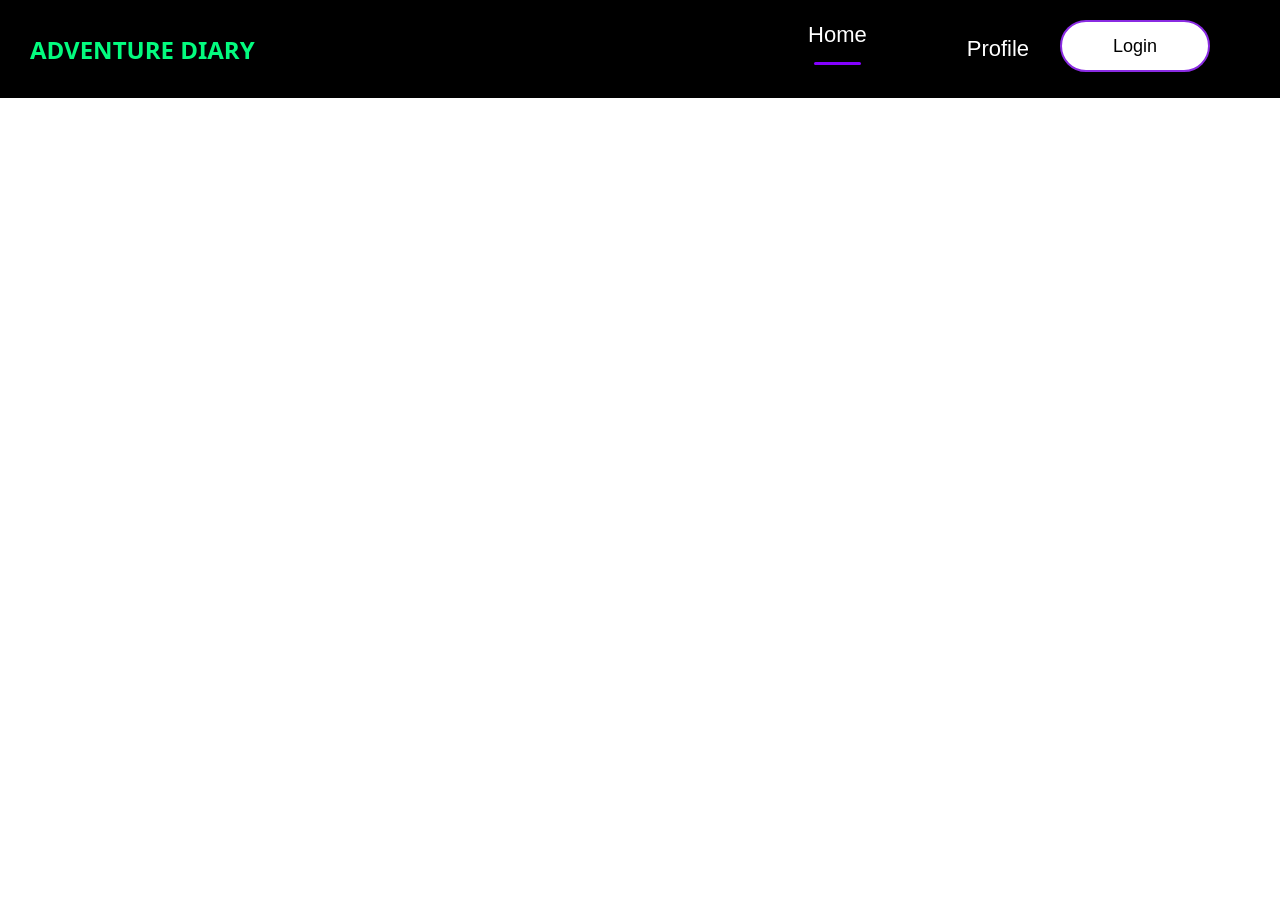
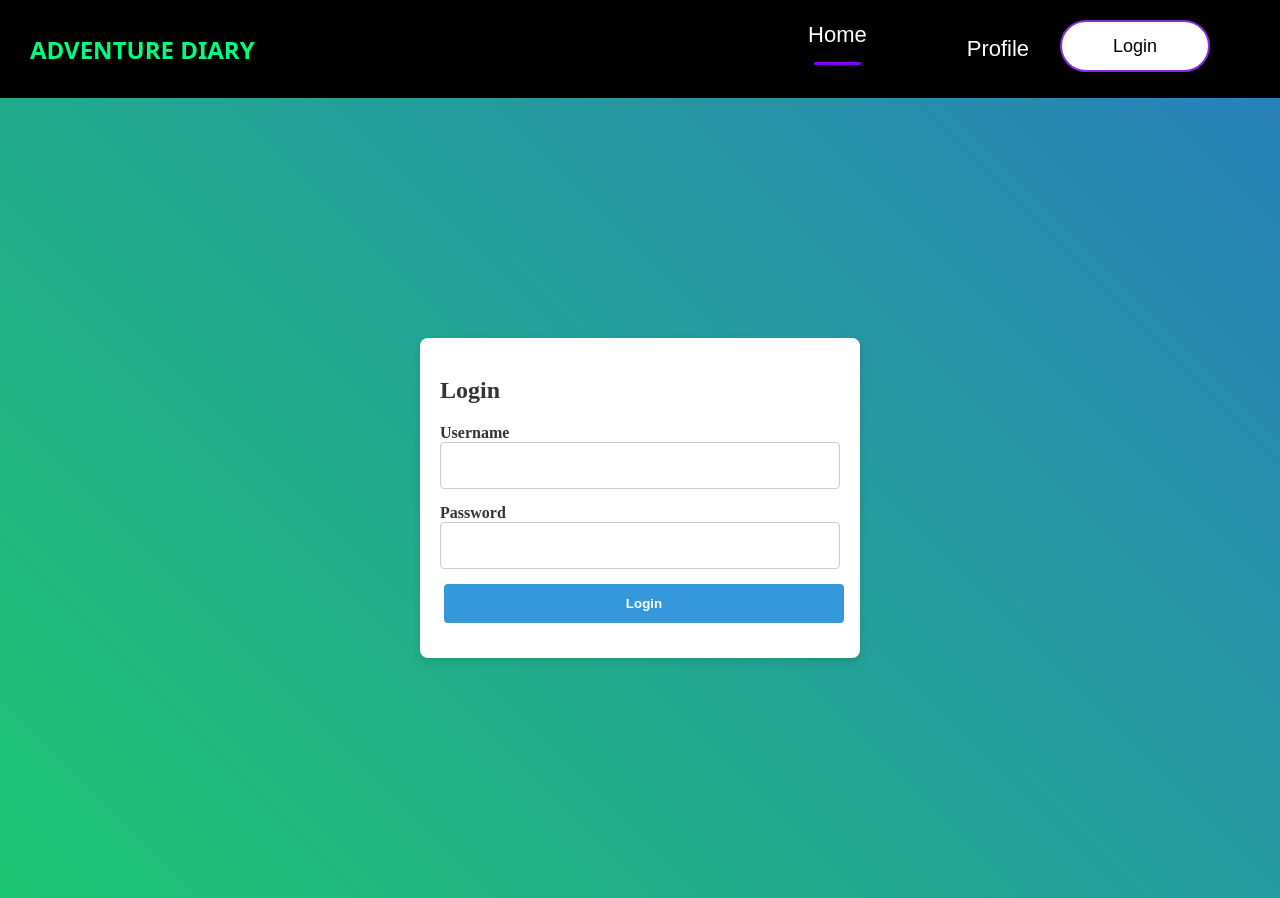
Before and after one commit to IrrationalCucumber/Tres_Lang, a React (Create React App) app in the folder frontend/: page /login in a window 1280 px wide. Before the commit the page ends 800 px from the top, so only its background shows below. Built offline with nearby package versions, Linux system fonts and the light colour scheme.

Commit message:
added a login

```diff
--- a/frontend/src/App.js
+++ b/frontend/src/App.js
@@ -3,6 +3,8 @@ import { BrowserRouter, Routes, Route } from "react-router-dom";
 import { About } from "./pages/About";
 import Home from "./pages/Home";
 import { Profile } from "./pages/Profile";
+import Login from "./pages/Login";
+
 
 
 
@@ -21,6 +23,7 @@ function App() {
           <Route path='/profile' element={<Profile/>}/>
 
           <Route path='/profile' element={<Profile/>}/>
+          <Route path='/login' element={<Login/>}/>
 
 
 
--- a/frontend/src/components/NavBar/NavBar.jsx
+++ b/frontend/src/components/NavBar/NavBar.jsx
@@ -2,9 +2,19 @@ import React, { useState } from 'react'
 
 import "../NavBar/NavBar.css"
 import { Link } from 'react-router-dom'
+
+import {useNavigate} from "react-router-dom"
+
 const NavBar = () => {
 
     const [menu,setMenu] = useState("Home")
+
+    const navigate = useNavigate();
+
+    const handleButtonClick = () => {
+      // Navigate to the desired route
+      navigate('/login');
+    };
   return (
 
     <div className='navbar'>
@@ -24,7 +34,9 @@ const NavBar = () => {
 
        <div className="log-in">
 
-          <button>Login </button>
+     {/* ig click sa button mo render ang login nga page*/}
+
+          <button onClick={handleButtonClick}>Login </button>
        </div>
 
     </div>
--- /dev/null
+++ b/frontend/src/components/Styles/Login.css
@@ -0,0 +1,71 @@
+/* Login.css */
+
+.background {
+    background: linear-gradient(45deg, #1dc571, #2980b9);
+    height: 100vh;
+    display: flex;
+    justify-content: center;
+    align-items: center;
+  }
+
+  .login-container {
+    background-color: #ffffff;
+    border-radius: 8px;
+    box-shadow: 0 4px 8px rgba(0, 0, 0, 0.1);
+    padding: 20px;
+    width: 400px; /* Increase the width as needed */
+
+
+  }
+
+  .login-container h2 {
+    color: #333;
+    margin-bottom: 20px;
+  }
+
+  .login-form {
+    display: flex;
+    flex-direction: column;
+  }
+
+  .form-group {
+    margin-bottom: 15px;
+  }
+
+  .form-group label {
+    color: #333;
+    font-weight: bold;
+    margin-bottom: 5px;
+  }
+
+  .form-group input {
+    width: 100%;
+    padding: 15px; /* Increase the padding as needed */
+    border: 1px solid #ccc;
+    border-radius: 4px;
+    box-sizing: border-box;
+  }
+
+  .form-group button {
+    background-color: #3498db;
+    color: #fff;
+    border: none;
+    padding: 12px;
+    border-radius: 4px;
+    cursor: pointer;
+    font-weight: bold;
+    transition: background-color 0.3s ease;
+    position: relative;
+    left: 4px;
+    width: 400px;
+
+  }
+
+  .form-group button:hover {
+    background-color: #007bb5;
+  }
+
+  .error-message {
+    color: #ff0000;
+    margin-bottom: 10px;
+  }
--- /dev/null
+++ b/frontend/src/pages/Login.jsx
@@ -0,0 +1,63 @@
+// Login.js
+import React, { useState } from 'react';
+import "../components/Styles/Login.css";
+
+const Login = () => {
+  const [username, setUsername] = useState('');
+  const [password, setPassword] = useState('');
+  const [error, setError] = useState('');
+
+  const handleSubmit = (e) => {
+    e.preventDefault();
+
+    // Simple validation for empty username or password
+    if (!username || !password) {
+      setError('Please enter both username and password.');
+      return;
+    }
+
+    // Add your login logic here
+    console.log('Logging in with:', username, password);
+
+    // Reset error state
+    setError('');
+  };
+
+  return (
+    <div>
+      <div className="background">
+        <div className="login-container">
+          <h2>Login</h2>
+          {error && <div className="error-message">{error}</div>}
+          <form className="login-form" onSubmit={handleSubmit}>
+            <div className="form-group">
+              <label htmlFor="username">Username</label>
+              <input
+                type="text"
+                id="username"
+                value={username}
+                onChange={(e) => setUsername(e.target.value)}
+                required
+              />
+            </div>
+            <div className="form-group">
+              <label htmlFor="password">Password</label>
+              <input
+                type="password"
+                id="password"
+                value={password}
+                onChange={(e) => setPassword(e.target.value)}
+                required
+              />
+            </div>
+            <div className="form-group">
+              <button type="submit">Login</button>
+            </div>
+          </form>
+        </div>
+      </div>
+    </div>
+  );
+};
+
+export default Login;
```
